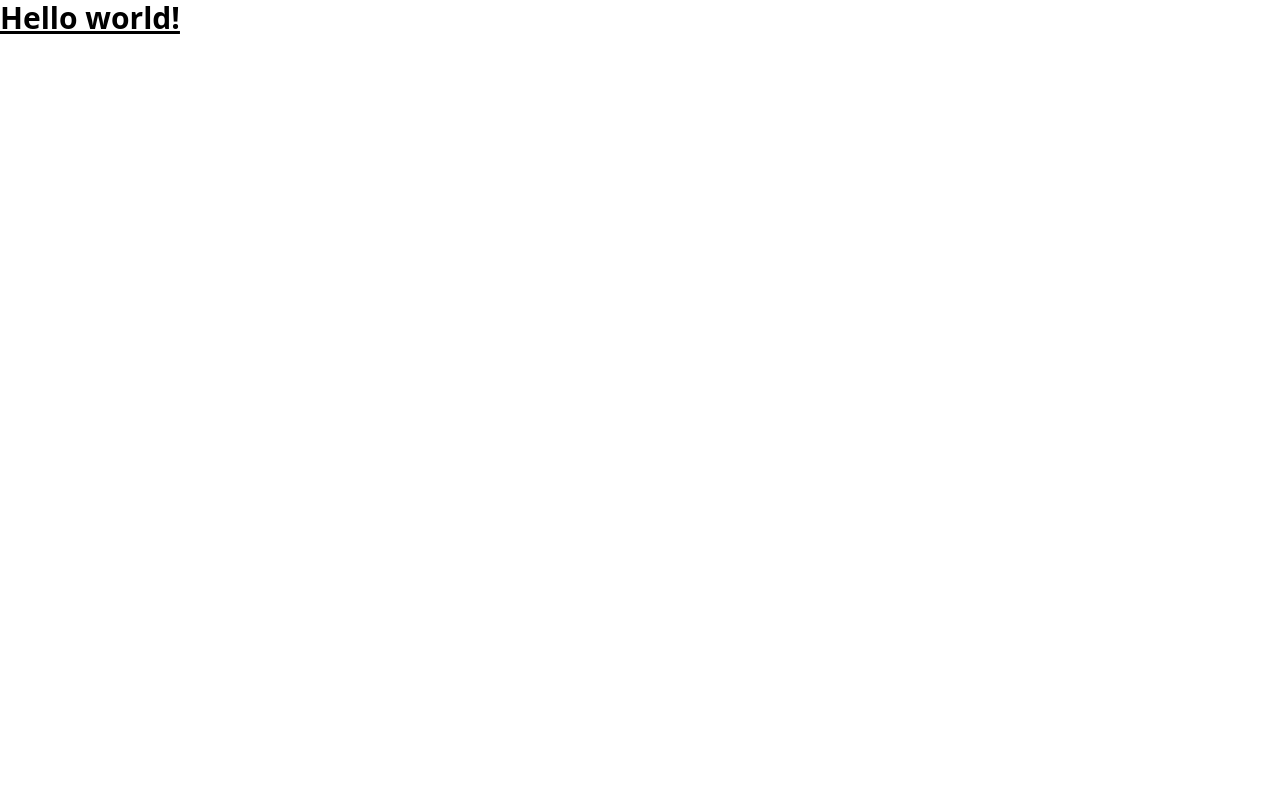
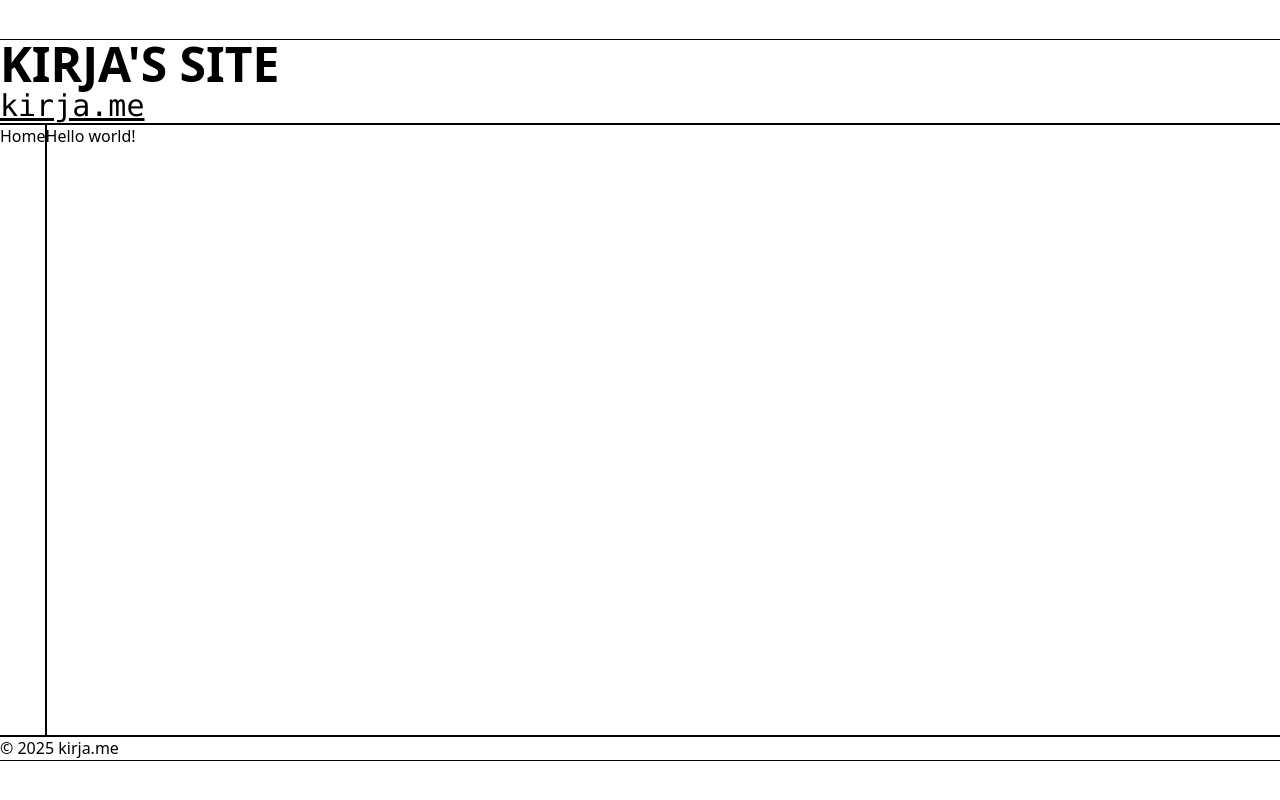
Before and after one commit to kirjahri/personal-website, a SvelteKit app: page / in a window 1280 px wide. Built offline with nearby package versions, Linux system fonts and the light colour scheme.

Commit message:
feat: create home layout

```diff
--- /dev/null
+++ b/src/lib/components/home/Footer.svelte
@@ -0,0 +1 @@
+<footer class="outline">&copy; {new Date().getFullYear()} kirja.me</footer>
--- /dev/null
+++ b/src/lib/components/home/Header.svelte
@@ -0,0 +1,4 @@
+<header class="outline">
+	<h1 class="text-5xl font-bold">KIRJA'S SITE</h1>
+	<h2 class="font-mono text-3xl underline">kirja.me</h2>
+</header>
--- /dev/null
+++ b/src/lib/components/home/NavLink.svelte
@@ -0,0 +1,5 @@
+<script lang="ts">
+	let { href, content }: { href: string; content: string } = $props();
+</script>
+
+<li><a {href}>{content}</a></li>
--- /dev/null
+++ b/src/lib/components/home/Navbar.svelte
@@ -0,0 +1,11 @@
+<script lang="ts">
+	import NavLink from './NavLink.svelte';
+</script>
+
+<aside class="outline">
+	<nav>
+		<ul>
+			<NavLink href="/" content="Home" />
+		</ul>
+	</nav>
+</aside>
--- a/src/routes/+page.svelte
+++ b/src/routes/+page.svelte
@@ -1 +1,22 @@
-<p class="text-3xl font-bold underline">Hello world!</p>
+<script lang="ts">
+	import Header from '$lib/components/home/Header.svelte';
+	import Navbar from '$lib/components/home/Navbar.svelte';
+	import Footer from '$lib/components/home/Footer.svelte';
+</script>
+
+<svelte:head>
+	<title>kirja.me</title>
+</svelte:head>
+
+<div class="flex h-screen items-center justify-center">
+	<div class="grid h-180 w-7xl grid-cols-[auto_1fr] grid-rows-[auto_1fr_auto]">
+		<div class="col-span-full">
+			<Header />
+		</div>
+		<Navbar />
+		<main class="outline">Hello world!</main>
+		<div class="col-span-full">
+			<Footer />
+		</div>
+	</div>
+</div>
```
